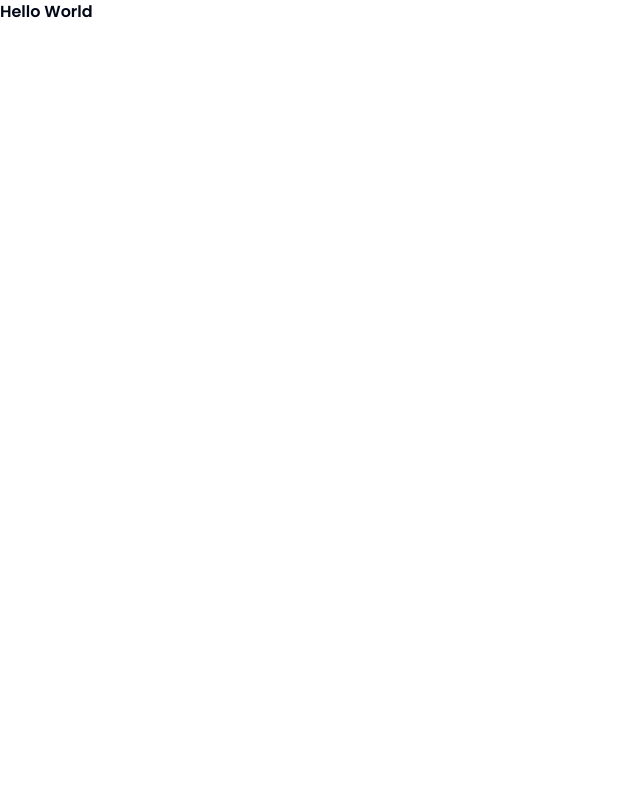
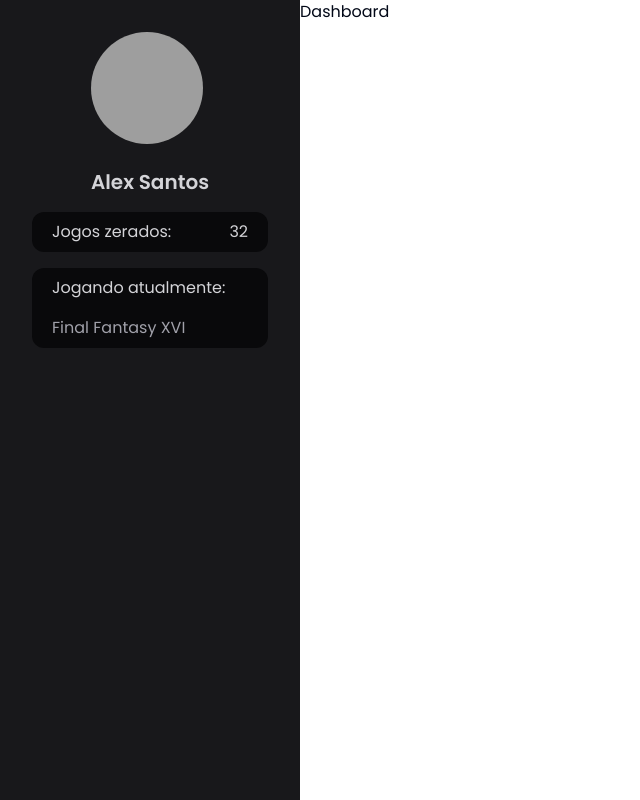
Before and after one commit to devalexsantos/ggdeck, a React (Vite) app: page / in a window 1280 px wide. Shown: the whole page, without its empty margins (0-640 px from the left). Built offline with nearby package versions, Linux system fonts and the light colour scheme; grey boxes are pictures that could not be loaded.

Commit message:
create sidebar layout

```diff
--- a/package.json
+++ b/package.json
@@ -11,12 +11,14 @@
     "preview": "vite preview"
   },
   "dependencies": {
+    "@radix-ui/react-avatar": "^1.0.4",
     "@radix-ui/react-slot": "^1.0.2",
     "class-variance-authority": "^0.7.0",
     "clsx": "^2.1.0",
     "lucide-react": "^0.308.0",
     "react": "^18.2.0",
     "react-dom": "^18.2.0",
+    "react-router-dom": "^6.21.1",
     "tailwind-merge": "^2.2.0",
     "tailwindcss-animate": "^1.0.7"
   },
--- a/src/App.tsx
+++ b/src/App.tsx
@@ -1,3 +1,6 @@
+import { RouterProvider } from 'react-router-dom'
+import { router } from './routes'
+
 export function App() {
-  return <h1 className="font-bold text-foreground">Hello World</h1>
+  return <RouterProvider router={router} />
 }
--- /dev/null
+++ b/src/components/resume-profile.tsx
@@ -0,0 +1,17 @@
+export default function ResumeProfile() {
+  return (
+    <div className="flex flex-col gap-4 text-zinc-300 w-full">
+      <div className="flex justify-between px-5 py-2 bg-zinc-950 rounded-xl">
+        <span>Jogos zerados:</span>
+        <span>32</span>
+      </div>
+
+      <div className="flex flex-col gap-4 px-5 py-2 bg-zinc-950 rounded-xl">
+        <span>Jogando atualmente:</span>
+        <div className="flex flex-col gap-2">
+          <span className="text-zinc-400">Final Fantasy XVI</span>
+        </div>
+      </div>
+    </div>
+  )
+}
--- /dev/null
+++ b/src/components/ui/avatar.tsx
@@ -0,0 +1,48 @@
+import * as React from "react"
+import * as AvatarPrimitive from "@radix-ui/react-avatar"
+
+import { cn } from "@/lib/utils"
+
+const Avatar = React.forwardRef<
+  React.ElementRef<typeof AvatarPrimitive.Root>,
+  React.ComponentPropsWithoutRef<typeof AvatarPrimitive.Root>
+>(({ className, ...props }, ref) => (
+  <AvatarPrimitive.Root
+    ref={ref}
+    className={cn(
+      "relative flex h-10 w-10 shrink-0 overflow-hidden rounded-full",
+      className
+    )}
+    {...props}
+  />
+))
+Avatar.displayName = AvatarPrimitive.Root.displayName
+
+const AvatarImage = React.forwardRef<
+  React.ElementRef<typeof AvatarPrimitive.Image>,
+  React.ComponentPropsWithoutRef<typeof AvatarPrimitive.Image>
+>(({ className, ...props }, ref) => (
+  <AvatarPrimitive.Image
+    ref={ref}
+    className={cn("aspect-square h-full w-full", className)}
+    {...props}
+  />
+))
+AvatarImage.displayName = AvatarPrimitive.Image.displayName
+
+const AvatarFallback = React.forwardRef<
+  React.ElementRef<typeof AvatarPrimitive.Fallback>,
+  React.ComponentPropsWithoutRef<typeof AvatarPrimitive.Fallback>
+>(({ className, ...props }, ref) => (
+  <AvatarPrimitive.Fallback
+    ref={ref}
+    className={cn(
+      "flex h-full w-full items-center justify-center rounded-full bg-muted",
+      className
+    )}
+    {...props}
+  />
+))
+AvatarFallback.displayName = AvatarPrimitive.Fallback.displayName
+
+export { Avatar, AvatarImage, AvatarFallback }
--- /dev/null
+++ b/src/pages/_layout/app.tsx
@@ -0,0 +1,22 @@
+import { Outlet } from 'react-router-dom'
+import { Avatar, AvatarFallback, AvatarImage } from '@/components/ui/avatar'
+import ResumeProfile from '@/components/resume-profile'
+
+export default function AppLayout() {
+  return (
+    <div className="min-h-screen flex flex-col sm:flex-row">
+      <aside className="bg-zinc-900 w-full p-8 flex flex-col items-center gap-4 sm:w-[300px]">
+        <div className="flex flex-col gap-6">
+          <Avatar className="w-28 h-28">
+            <AvatarImage src="https://github.com/devalexsantos.png" />
+            <AvatarFallback>AS</AvatarFallback>
+          </Avatar>
+          <span className="text-xl font-bold text-zinc-300">Alex Santos</span>
+        </div>
+
+        <ResumeProfile />
+      </aside>
+      <Outlet />
+    </div>
+  )
+}
--- /dev/null
+++ b/src/pages/app/dashboard.tsx
@@ -0,0 +1,3 @@
+export default function Dashboard() {
+  return <div>Dashboard</div>
+}
--- /dev/null
+++ b/src/routes.tsx
@@ -0,0 +1,11 @@
+import { createBrowserRouter } from 'react-router-dom'
+import Dashboard from './pages/app/dashboard'
+import AppLayout from './pages/_layout/app'
+
+export const router = createBrowserRouter([
+  {
+    path: '/',
+    element: <AppLayout />,
+    children: [{ path: '/', element: <Dashboard /> }],
+  },
+])
```
Also changed, not shown: src/pages/auth/sign-in.tsx (added), 1 other file (tests, documents, lock files or other folders).
